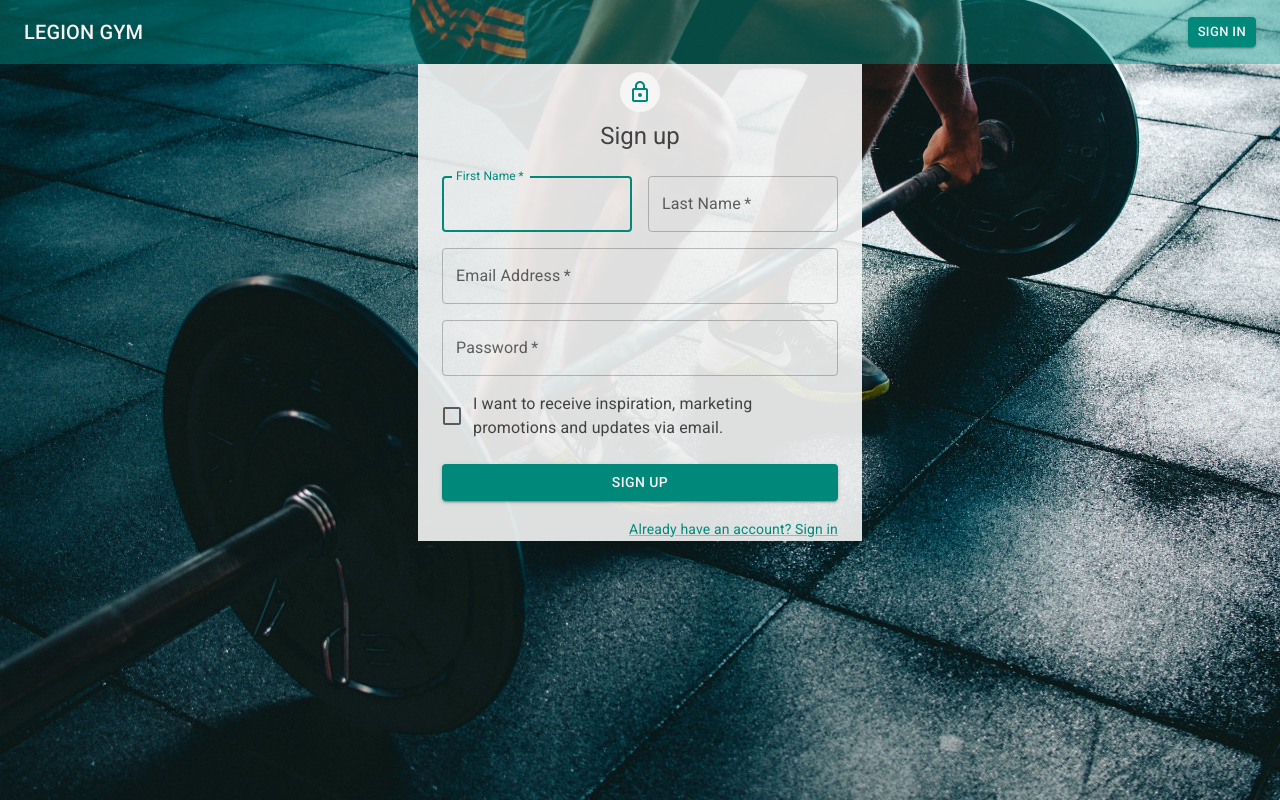
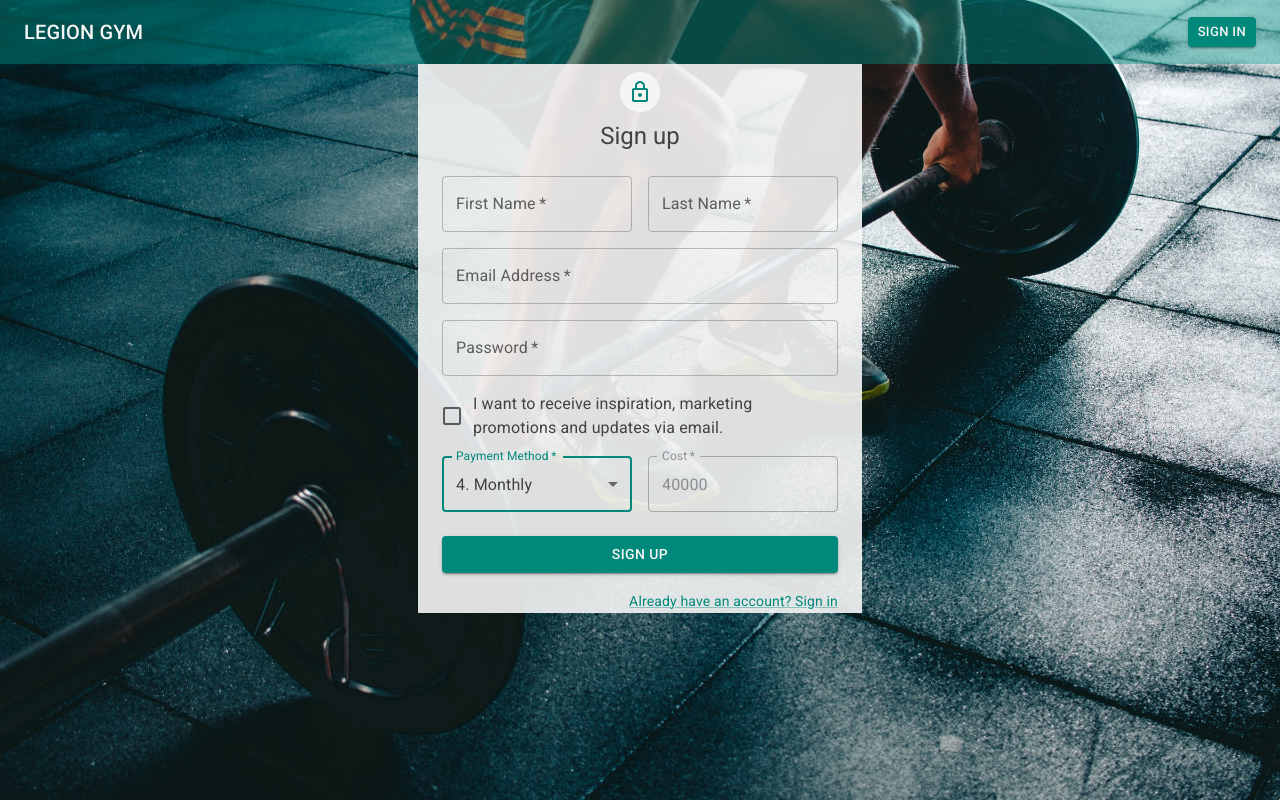
Before and after one commit to d4niel-san/Gimnasio-Frontend, a React (Create React App) app: page / in a window 1280 px wide. Built offline with nearby package versions, Linux system fonts and the light colour scheme.

Commit message:
PaymentMethod Added

```diff
--- a/src/components/signUp/SignUp.jsx
+++ b/src/components/signUp/SignUp.jsx
@@ -13,11 +13,62 @@ import Typography from "@mui/material/Typography";
 import Container from "@mui/material/Container";
 import { ApiContext } from "../../context/apiContext";
 import * as styles from "./SignUpStyles"
-import React, { useContext } from "react";
+import React, { useContext, useState } from "react";
+import { MenuItem } from "@mui/material";
 
 const SignUp = () => {
 
   const { SignUpSubmit } = useContext(ApiContext)
+
+  const paymentMethods = [
+    {
+      id: 1,
+      value: 'daily',
+      label: '1. Daily',
+      cash: 2000
+    },
+    {
+      id: 2,
+      value: 'weekly',
+      label: '2. Weekly',
+      cash: 10000
+    },
+    {
+      id: 3,
+      value: 'biweekly',
+      label: '3. Biweekly',
+      cash: 25000
+    },
+    {
+      id: 4,
+      value: 'monthly',
+      label: '4. Monthly',
+      cash: 40000
+    },
+    {
+      id: 5,
+      value: 'semiAnnual',
+      label: '5. Semi-Annual',
+      cash: 150000
+    },
+    {
+      id: 6,
+      value: 'annual',
+      label: '6. Annual',
+      cash: 250000
+    }
+  ]
+
+    const initialPayment = paymentMethods.filter(elem => elem.id===4)[0]
+
+    const [paymentMethod, setPaymentMethod] = useState(initialPayment.value);
+    const [cost, setCost] = useState(initialPayment.cash);
+
+    const handleChange = (event) => {
+      const payment = paymentMethods.filter(elem => elem.value===event.target.value)[0]
+      setPaymentMethod(payment.value);
+      setCost(payment.cash);
+    };
 
   return (
     <Container
@@ -89,6 +140,40 @@ const SignUp = () => {
                 label='I want to receive inspiration, marketing promotions and updates via email.'
               />
             </Grid>
+
+            <Grid item xs={12} sm={6}>
+              <TextField
+                autoComplete='given-name'
+                name='payment'
+                required
+                fullWidth
+                id="paymentMethod"
+                label='Payment Method'
+                autoFocus
+                select
+                value={paymentMethod}
+                onChange={handleChange}
+              >
+                {paymentMethods.map((option) => (
+                <MenuItem key={option.value} value={option.value}>
+                  {option.label}
+                </MenuItem>
+                ))}
+              </TextField>
+            </Grid>
+            <Grid item xs={12} sm={6}>
+              <TextField
+                required
+                disabled
+                fullWidth
+                id='cost'
+                label='Cost'
+                name='cost'
+                autoComplete='family-name'
+                value={cost}
+              />
+            </Grid>
+
           </Grid>
           <Button
             type='submit'
```
